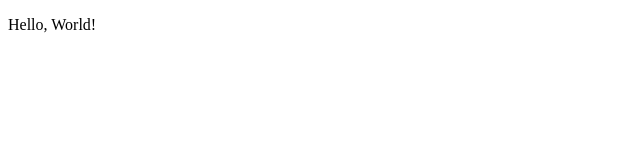
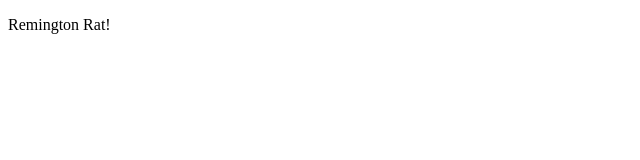
Before and after one commit to ssrinivasan3/ssrinivasan3.github.io, a plain HTML site: page index.html in a window 1280 px wide. Shown: the full height of the page, 0-640 px from the left. Drawn offline with Linux system fonts and the light colour scheme.

Commit message:
content change

```diff
--- a/index.html
+++ b/index.html
@@ -2,9 +2,9 @@
 <html lang="en">
 <head>
     <meta charset="UTF-8">
-    <title>Hello, World!</title>
+    <title>Ratatouille!</title>
 </head>
 <body>
-    <p>Hello, World!</p>
+    <p>Remington Rat!</p>
 </body>
 </html>
```
